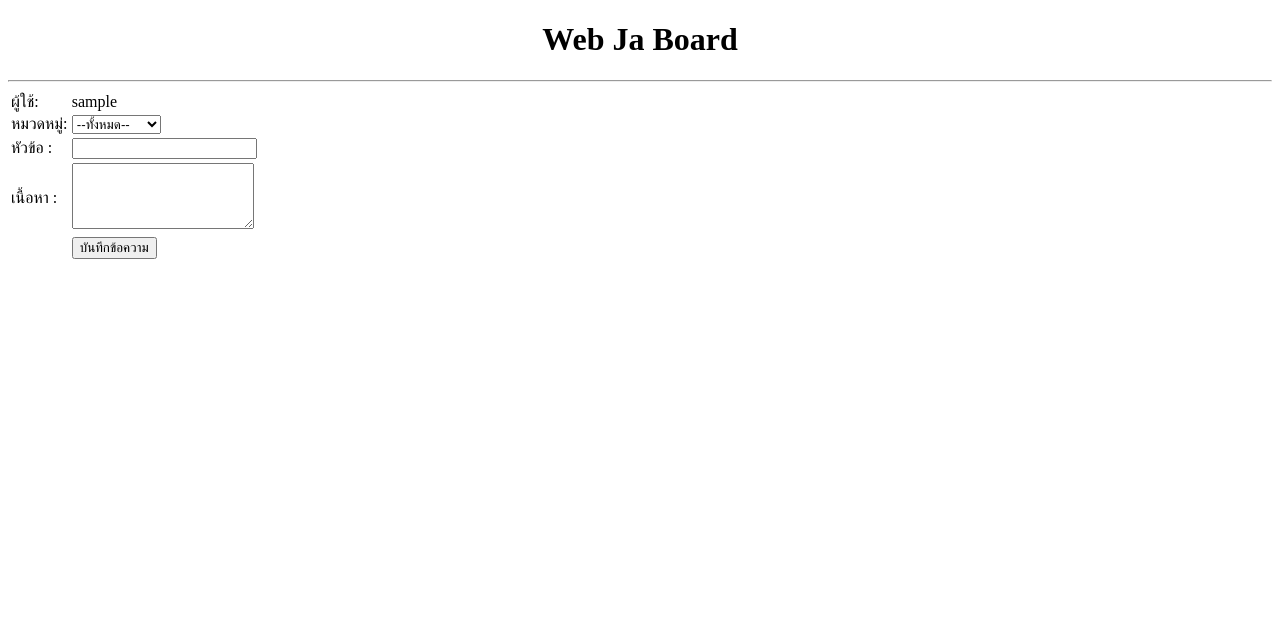
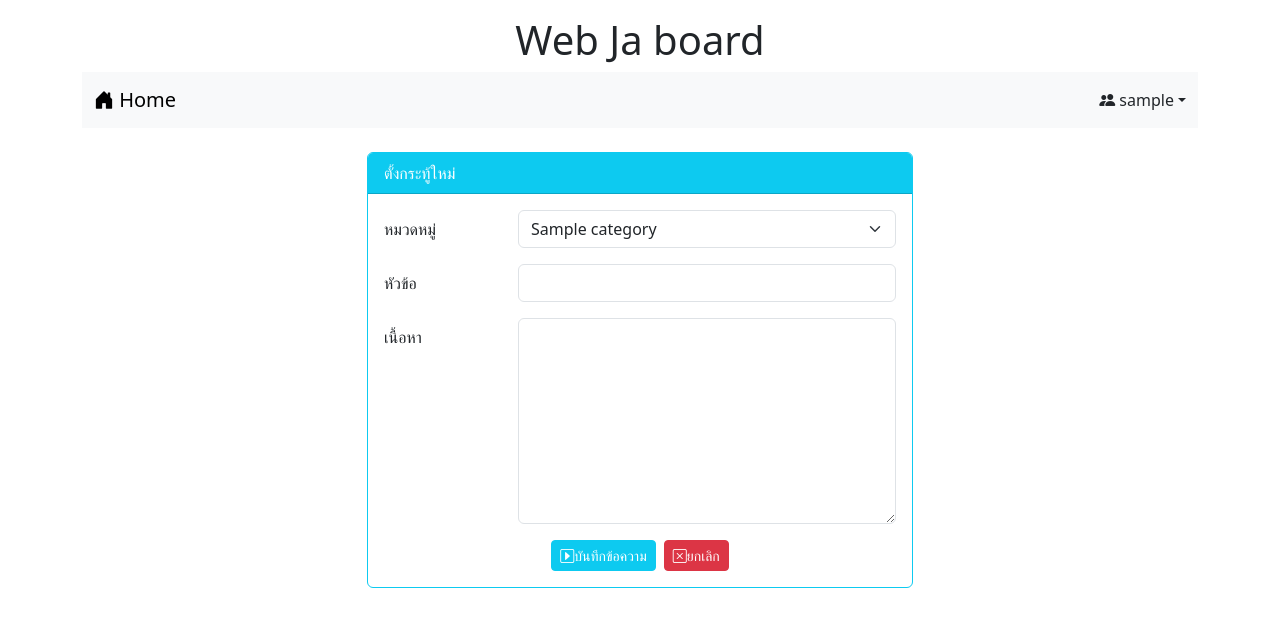
Before and after one commit to RyModkub/Webborad.ECT, a PHP site: page /newpost.php in a window 1280 px wide. Shown: the top 627 px of the page. Run offline with PHP 8.4, Linux system fonts and the light colour scheme; the visitor is signed in with stand-in values (Sample User, id 1); tables that the repository leaves empty hold one stand-in row (values such as "Sample post").

Commit message:
work8-9
work8-9

```diff
--- a/newpost.php
+++ b/newpost.php
@@ -4,27 +4,72 @@
     <meta charset="UTF-8">
     <meta name="viewport" content="width=device-width, initial-scale=1.0">
     <title>Document</title>
+    <link href="https://cdn.jsdelivr.net/npm/bootstrap@5.3.2/dist/css/bootstrap.min.css" rel="stylesheet" integrity="sha384-T3c6CoIi6uLrA9TneNEoa7RxnatzjcDSCmG1MXxSR1GAsXEV/Dwwykc2MPK8M2HN" crossorigin="anonymous">
+    <script src="https://cdn.jsdelivr.net/npm/bootstrap@5.3.2/dist/js/bootstrap.bundle.min.js" integrity="sha384-C6RzsynM9kWDrMNeT87bh95OGNyZPhcTNXj1NW7RuBCsyN/o0jlpcV8Qyq46cDfL" crossorigin="anonymous"></script>
+    <link rel="stylesheet" href="https://cdn.jsdelivr.net/npm/bootstrap-icons@1.11.3/font/bootstrap-icons.min.css">
 </head>
 <body>
-    <h1 style="text-align: center;">Web Ja Board</h1>
-    <hr>
 <?php
 session_start();
 if(!isset($_SESSION['id'])) {
-    header("Location: index.php");
+    header("Location:index.php");
     die();
 }
 ?>
-<table style="border: 2px  ; width: 20%;" >
-<tr><td>ผู้ใช้: </td><td> <?php echo "$_SESSION[username]"; ?></td></tr>
-<tr><td>หมวดหมู่:</td><td>  <select name=category>
-    <option value=all>--ทั้งหมด--</option>></option>
-    <option value=all>--เรื่องทั่วไป--</option>></option>
-    <option value=all>--เรื่องเรียน--</option>></option>
-    </select></td></tr>
-    <tr><td>หัวข้อ :</td><td><input type=text name=login size=20></td></tr>
-    <tr><td>เนื้อหา :</td><td><textarea name= id= cols=20 rows=4></textarea></td></tr>
-    <tr><td></td><td><input type="submit" value="บันทึกข้อความ"></td></tr>
- </table>
+    <div class="container">
+    <h1 style="text-align: center;" class="mt-3">Web Ja board</h1>
+    <?php
+    include "nav.php";
+    ?>
+    <div class="row mt-4">
+    <div class="col-lg-3 col-md-2 col-sm-1 "></div>
+        <div class="col-lg-6 col-md-8 col-sm-10 ">
+            <div class="card border-info">
+            <div class="card-header bg-info text-white">ตั้งกระทู้ใหม่</div>
+            <div class="card-body">
+                <form action="newpost_save.php" method="post">
+                    <div class="row">
+                        <label class="col-lg-3 col-form-label">หมวดหมู่</label>
+                        <div class="col-lg-9">
+                            <select name="category" class="form-select">
+                            <?php
+                            $conn=new PDO("mysql:host=localhost;dbname=webboard;charset=utf8","root","");
+                            $sql="SELECT * FROM category";
+                            foreach($conn->query($sql)as $row){
+                                echo "<option value=$row[id]>$row[name]</option>";
+                            }
+                            $conn=null;
+                            ?>
+                            </select>
+                        </div>
+                    </div>
+                    <div class="row mt-3">
+                            <label class="col-lg-3 col-form-label">หัวข้อ</label>
+                            <div class="col-lg-9">
+                                <input type="text" name="topic" class="form-control" require>
+                            </div>
+                    </div>
+                    <div class="row mt-3">
+                            <label class="col-lg-3 col-form-label">เนื้อหา</label>
+                            <div class="col-lg-9">
+                                <textarea name="comment" rows="8" class="form-control" require></textarea>
+                            </div>
+                    </div>
+                    <div class="row mt-3 d-flex justify-content-center">
+                        <div class="col-lg-9 d-flex justify-content-center">
+                            <button type="submit" class="btn btn-info btn-sm text-white me-2">
+                                <i class="bi bi-caret-right-square "></i>บันทึกข้อความ</button>
+                                <button type="reset" class="btn btn-danger btn-sm">
+                                <i class="bi bi-x-square"></i>ยกเลิก</button>
+                            </div>
+                    </div>
+                </form>
+            </div>
+        </div>
+    </div>
+        <div class="col-lg-3 col-md-2 col-sm-1"></div>
+    </div>
+    </div><br>
+
 </body>
 </html>
```
Also changed, not shown: index.php (+24 -20 lines), newpost_save.php (added, +18 -0 lines), register.php (+11 -0 lines), register_save.php (+19 -7 lines), verify.php (+17 -19 lines).
